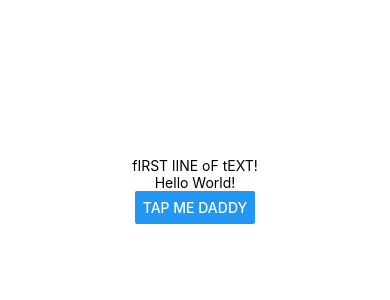
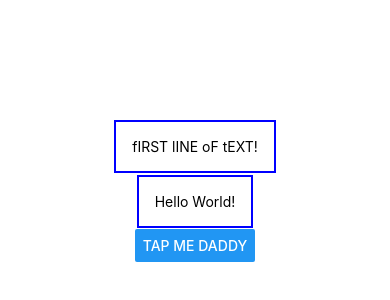
Before and after one commit to KaleabIsDoneWithJava/Goal_List_App-React_Native, a React Native app: screen / in a window 390 px wide. Shown: the part 232-532 px from the top of the page. Built offline with nearby package versions, Linux system fonts and the light colour scheme.

Commit message:
Styling React Native Apps

```diff
--- a/App.js
+++ b/App.js
@@ -1,13 +1,14 @@
 import { Button, StyleSheet, Text, View } from "react-native";
+//import EStyleSheet from "react-native-extended-stylesheet";
 
 export default function App() {
   return (
     <View style={styles.container}>
       <View>
-        <Text>fIRST lINE oF tEXT!</Text>
+        <Text style={styles.dummyText}>fIRST lINE oF tEXT!</Text>
       </View>
-      <Text>Hello World!</Text>
-      <Button title="Tap Me Daddy"/>
+      <Text style={styles.dummyText}>Hello World!</Text>
+      <Button title="Tap Me Daddy" />
     </View>
   );
 }
@@ -19,4 +20,10 @@ const styles = StyleSheet.create({
     alignItems: "center",
     justifyContent: "center",
   },
+  dummyText: {
+    margin: 1,
+    padding: 16,
+    borderColor:"blue",
+    borderWidth: 2
+  },
 });
--- a/package.json
+++ b/package.json
@@ -12,7 +12,8 @@
     "expo": "~46.0.16",
     "expo-status-bar": "~1.4.0",
     "react": "18.0.0",
-    "react-native": "0.69.6"
+    "react-native": "0.69.6",
+    "react-native-extended-stylesheet": "^0.12.0"
   },
   "devDependencies": {
     "@babel/core": "^7.12.9"
```
Also changed, not shown: 1 other file (tests, documents, lock files or other folders).
